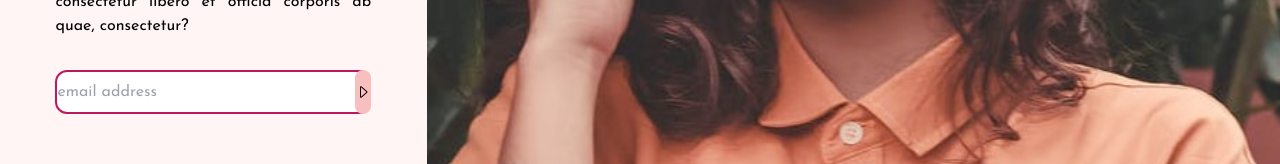
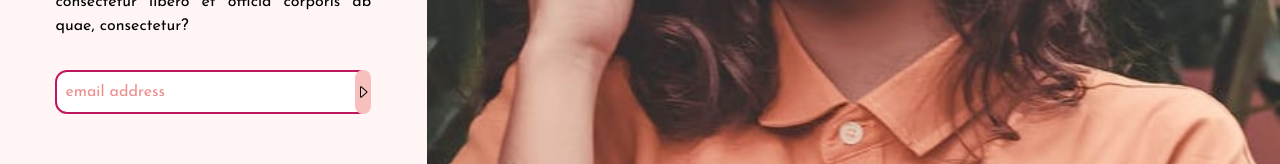
Before and after one commit to almeidaleandro28/Front-Mentor-Challenge-01, a React (Vite) app: page / in a window 1280 px wide. Shown: the part 431-595 px from the top of the page. Built offline with nearby package versions, Linux system fonts and the light colour scheme.

Commit message:
style: placeholder
add color and padding

```diff
--- a/src/assets/components/layout/Footer.jsx
+++ b/src/assets/components/layout/Footer.jsx
@@ -26,7 +26,7 @@ function Footer(props) {
         </section>
 
         <footer className='flex w-4/5 mx-auto relative'>
-            <input className='w-full  border-pink-700 border-2 rounded-xl relative py-2'
+            <input className='w-full  border-pink-700 border-2 rounded-xl relative py-2 placeholder:text-pink-400 placeholder:pl-2'
                type="email"
                placeholder='email address' />
             <div className='h-full bg-pink-300 rounded-xl absolute right-0 flex items-center'>
```
